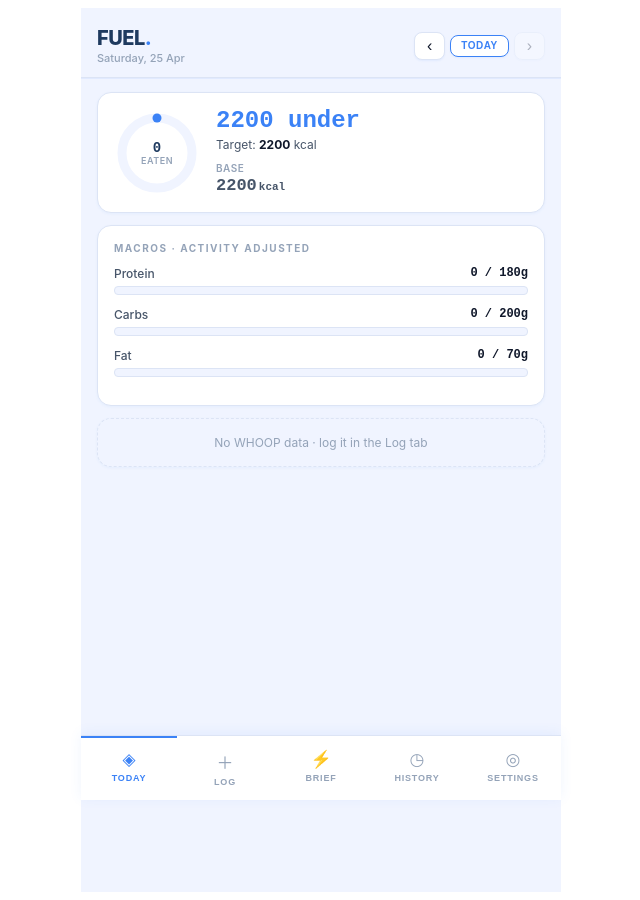
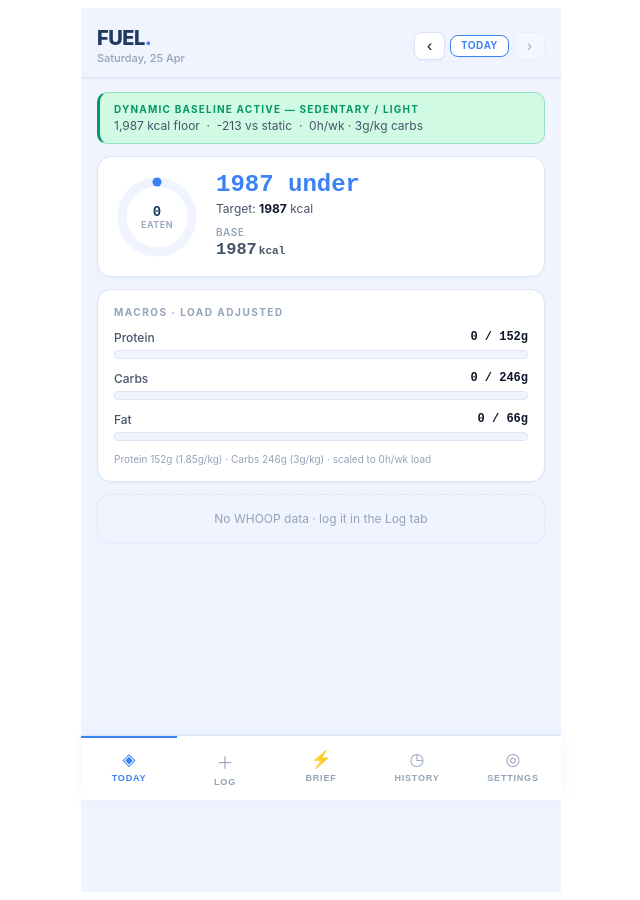
Before and after one commit to cpapenfuss-prog/food_tracker, a React (Vite) app: page / in a window 1280 px wide. Shown: the whole page, without its empty margins (319-959 px from the left). Built offline with nearby package versions, Linux system fonts and the light colour scheme.

Commit message:
Dynamic macro calc

```diff
--- a/src/App.jsx
+++ b/src/App.jsx
@@ -5,6 +5,7 @@ import LogView from "./LogView.jsx";
 import HistoryView from "./HistoryView.jsx";
 import SettingsView from "./SettingsView.jsx";
 import BriefingView from "./BriefingView.jsx";
+import { computeDynamicBaseline } from "./pmc.js";
 
 const NAV = [
   { id: "dashboard", icon: "◈", label: "Today" },
@@ -48,24 +49,26 @@ export default function App() {
 
   const workoutBurn = dayData.workout?.calories || 0;
   const walkBurn = Math.round((dayData.walk?.minutes || 0) * 4.5);
-  // Once a real workout is logged, planned burn is ignored — actual overrides plan
   const plannedBurn = dayData.workout ? 0 : (dayData.planned?.burn || 0);
   const totalBurn = workoutBurn + walkBurn;
   const projectedBurn = totalBurn + plannedBurn;
 
-  // AI targets take priority when set; otherwise fall back to formula
+  // Dynamic baseline replaces the static floor
+  const db = computeDynamicBaseline(allData, settings, dateView);
+
+  // AI targets take priority when set; otherwise use dynamic baseline
   const aiTargets = dayData.aiTargets || null;
   const dynamicTargets = aiTargets || {
-    calories: settings.calories + totalBurn,
-    protein: settings.protein,
-    carbs: settings.carbs + Math.round(totalBurn / 4),
-    fat: settings.fat,
+    calories: db.dynamicBaseline + totalBurn,
+    protein: db.protein,
+    carbs: db.carbs + Math.round(totalBurn / 4), // extra carbs for actual burn
+    fat: db.fat,
   };
   const projectedTargets = aiTargets || {
-    calories: settings.calories + projectedBurn,
-    protein: settings.protein,
-    carbs: settings.carbs + Math.round(projectedBurn / 4),
-    fat: settings.fat,
+    calories: db.dynamicBaseline + projectedBurn,
+    protein: db.protein,
+    carbs: db.carbs + Math.round(projectedBurn / 4),
+    fat: db.fat,
   };
 
   const calorieGap = (plannedBurn > 0 ? projectedTargets.calories : dynamicTargets.calories) - totals.calories;
@@ -130,6 +133,7 @@ export default function App() {
             totalBurn={totalBurn} plannedBurn={plannedBurn}
             settings={settings} dayDescription={dayData.dayDescription}
             aiTargets={aiTargets} isToday={isToday}
+            dynamicBaseline={db}
           />
         )}
         {tab === "log" && (
--- a/src/Dashboard.jsx
+++ b/src/Dashboard.jsx
@@ -1,16 +1,34 @@
 import { COLORS, Card, SectionTitle, StatMini, RecoveryDot, MacroBar, fmt, feelColor, feelColor2 } from "./shared.jsx";
 
-export default function Dashboard({ dayData, totals, calorieGap, dynamicTargets, projectedTargets, totalBurn, plannedBurn, settings, dayDescription, aiTargets, isToday }) {
+export default function Dashboard({ dayData, totals, calorieGap, dynamicTargets, projectedTargets, totalBurn, plannedBurn, settings, dayDescription, aiTargets, isToday, dynamicBaseline: db }) {
   const activeTargets = plannedBurn > 0 ? projectedTargets : dynamicTargets;
   const calPct = Math.min((totals.calories / activeTargets.calories) * 100, 100);
   const isUnder = calorieGap >= 0;
   const gapColor = Math.abs(calorieGap) < 150 ? COLORS.green : isUnder ? COLORS.accent : COLORS.red;
   const gapLabel = isUnder ? `${fmt(calorieGap)} under` : `${fmt(Math.abs(calorieGap))} over`;
-
   const ringColor = calPct > 100 ? COLORS.red : calPct > 85 ? COLORS.amber : COLORS.accent;
 
   return (
     <div style={{ display: "flex", flexDirection: "column", gap: 12 }}>
+
+      {/* Dynamic baseline banner — only shown when load differs meaningfully from static */}
+      {db && Math.abs(db.delta) >= 50 && !aiTargets && (
+        <div style={{
+          padding: "10px 14px",
+          background: db.delta > 0 ? COLORS.purpleLight : COLORS.greenLight,
+          border: `1px solid ${db.delta > 0 ? COLORS.purple + "44" : COLORS.green + "44"}`,
+          borderLeft: `3px solid ${db.delta > 0 ? COLORS.purple : COLORS.green}`,
+          borderRadius: 10,
+          display: "flex", flexDirection: "column", gap: 3,
+        }}>
+          <div style={{ fontSize: 10, fontWeight: 700, letterSpacing: 1.2, textTransform: "uppercase", color: db.delta > 0 ? COLORS.purple : COLORS.green }}>
+            Dynamic baseline active — {db.palLabel}
+          </div>
+          <div style={{ fontSize: 12, color: COLORS.textDim }}>
+            {db.dynamicBaseline.toLocaleString()} kcal floor &nbsp;·&nbsp; {db.delta > 0 ? "+" : ""}{db.delta} vs static &nbsp;·&nbsp; {db.avgHoursPerWeek}h/wk · {db.carbsPerKg}g/kg carbs
+          </div>
+        </div>
+      )}
 
       {/* Day description */}
       {dayDescription && (
@@ -60,7 +78,7 @@ export default function Dashboard({ dayData, totals, calorieGap, dynamicTargets,
               </div>
             </div>
             <div style={{ display: "flex", gap: 14, flexWrap: "wrap" }}>
-              <StatMini label="Base" val={settings.calories} unit="kcal" color={COLORS.textDim} />
+              <StatMini label="Base" val={db ? db.dynamicBaseline : settings.calories} unit="kcal" color={COLORS.textDim} />
               {totalBurn > 0 && <StatMini label="Burned" val={totalBurn} unit="kcal" color={COLORS.blue} />}
               {plannedBurn > 0 && <StatMini label="Planned" val={plannedBurn} unit="kcal" color={COLORS.purple} />}
             </div>
@@ -76,11 +94,16 @@ export default function Dashboard({ dayData, totals, calorieGap, dynamicTargets,
       {/* Macros */}
       <Card>
         <SectionTitle>
-          Macros · {aiTargets ? "AI targets" : plannedBurn > 0 ? "projected full day" : "activity adjusted"}
+          Macros · {aiTargets ? "AI targets" : plannedBurn > 0 ? "projected full day" : "load adjusted"}
         </SectionTitle>
         <MacroBar label="Protein" val={totals.protein} target={activeTargets.protein} color={COLORS.green} />
         <MacroBar label="Carbs" val={totals.carbs} target={activeTargets.carbs} color={COLORS.accent} />
         <MacroBar label="Fat" val={totals.fat} target={activeTargets.fat} color={COLORS.purple} />
+        {db && !aiTargets && (
+          <div style={{ fontSize: 10, color: COLORS.textFaint, marginTop: 4 }}>
+            Protein {db.protein}g (1.85g/kg) · Carbs {db.carbs}g ({db.carbsPerKg}g/kg) · scaled to {db.avgHoursPerWeek}h/wk load
+          </div>
+        )}
       </Card>
 
       {/* WHOOP */}
--- a/src/SettingsView.jsx
+++ b/src/SettingsView.jsx
@@ -1,7 +1,7 @@
 import { useState } from "react";
 import { COLORS, Card, SectionTitle, Label, Input, primaryBtn } from "./shared.jsx";
 
-export default function SettingsView({ settings, onSave }) {
+export default function SettingsView({ settings, onSave, allData }) {
   const [form, setForm] = useState({ ...settings });
   const [saved, setSaved] = useState(false);
 
@@ -20,29 +20,48 @@ export default function SettingsView({ settings, onSave }) {
     setTimeout(() => setSaved(false), 2000);
   }
 
+  const rmr = Math.round(Number(form.calories) / 1.55);
+  const bw = Number(form.weight) || 80;
+
   return (
     <div style={{ display: "flex", flexDirection: "column", gap: 12 }}>
 
       <Card>
         <SectionTitle>Baseline nutrition targets</SectionTitle>
         <div style={{ fontSize: 12, color: COLORS.textDim, marginBottom: 14, lineHeight: 1.6 }}>
-          These are your sedentary baselines. The app automatically adjusts targets upward based on workouts and walking.
+          The <strong>static baseline</strong> is used only as an <strong>RMR anchor</strong> for the dynamic load model
+          (RMR = baseline ÷ 1.55). The app adjusts all daily targets automatically based on your
+          rolling 7-day training load and single-day workout burn — you never need to touch these manually.
         </div>
         <div style={{ marginBottom: 12 }}>
-          <Label>Daily calories (sedentary baseline)</Label>
+          <Label>Daily calories — sedentary baseline (RMR anchor)</Label>
           <Input value={form.calories} onChange={v => set("calories", v)} placeholder="2200" type="number" />
+          <div style={{ fontSize: 11, color: COLORS.textFaint, marginTop: 4 }}>
+            Implied RMR: {rmr.toLocaleString()} kcal/day
+          </div>
         </div>
         <div style={{ display: "grid", gridTemplateColumns: "1fr 1fr 1fr", gap: 10, marginBottom: 4 }}>
-          <div><Label>Protein (g)</Label><Input value={form.protein} onChange={v => set("protein", v)} placeholder="180" type="number" /></div>
-          <div><Label>Carbs (g)</Label><Input value={form.carbs} onChange={v => set("carbs", v)} placeholder="200" type="number" /></div>
-          <div><Label>Fat (g)</Label><Input value={form.fat} onChange={v => set("fat", v)} placeholder="70" type="number" /></div>
+          <div><Label>Protein (g) fallback</Label><Input value={form.protein} onChange={v => set("protein", v)} placeholder="180" type="number" /></div>
+          <div><Label>Carbs (g) fallback</Label><Input value={form.carbs} onChange={v => set("carbs", v)} placeholder="200" type="number" /></div>
+          <div><Label>Fat (g) fallback</Label><Input value={form.fat} onChange={v => set("fat", v)} placeholder="70" type="number" /></div>
+        </div>
+        <div style={{ fontSize: 11, color: COLORS.textFaint, marginTop: 4 }}>
+          Fallback values only used if dynamic calculation fails. Dynamic macros are computed from bodyweight below.
         </div>
       </Card>
 
       <Card>
         <SectionTitle>Body</SectionTitle>
-        <Label>Weight (kg) — used for burn estimates</Label>
+        <Label>Bodyweight (kg) — used for macro targets and burn estimates</Label>
         <Input value={form.weight} onChange={v => set("weight", v)} placeholder="82" type="number" step="0.1" />
+        {bw > 0 && (
+          <div style={{ marginTop: 10, padding: "10px 12px", background: COLORS.blueLight, borderRadius: 8, fontSize: 12, color: COLORS.navy, lineHeight: 1.8 }}>
+            <strong>Dynamic macro targets at {bw} kg:</strong><br />
+            Protein: {Math.round(bw * 1.85)}g (1.85g/kg — fixed)<br />
+            Carbs: {Math.round(bw * 3)}–{Math.round(bw * 7)}g (3–7g/kg — scales with load)<br />
+            Fat floor: {Math.round(bw * 0.8)}g (0.8g/kg minimum)
+          </div>
+        )}
       </Card>
 
       <Card>
@@ -73,24 +92,6 @@ export default function SettingsView({ settings, onSave }) {
       <button onClick={save} style={{ ...primaryBtn, width: "100%", fontSize: 15, padding: "14px" }}>
         {saved ? "✓ Saved!" : "Save settings"}
       </button>
-
-      {/* Macro calculator hint */}
-      <Card style={{ borderStyle: "dashed", background: COLORS.bg }}>
-        <SectionTitle>Macro guide</SectionTitle>
-        <div style={{ fontSize: 12, color: COLORS.textDim, lineHeight: 1.8 }}>
-          <div>Protein: <strong style={{ color: COLORS.text }}>2.0–2.2 g/kg</strong> body weight</div>
-          <div>Carbs: <strong style={{ color: COLORS.text }}>3–5 g/kg</strong> on base days, scales with training</div>
-          <div>Fat: <strong style={{ color: COLORS.text }}>0.8–1.0 g/kg</strong> for hormonal health</div>
-          {form.weight > 0 && (
-            <div style={{ marginTop: 10, padding: "8px 12px", background: COLORS.blueLight, borderRadius: 8 }}>
-              <div style={{ fontWeight: 600, color: COLORS.navy, marginBottom: 4 }}>Suggested for {form.weight} kg:</div>
-              <div>Protein: {Math.round(form.weight * 2.1)}g</div>
-              <div>Carbs: {Math.round(form.weight * 4)}g (rest day)</div>
-              <div>Fat: {Math.round(form.weight * 0.9)}g</div>
-            </div>
-          )}
-        </div>
-      </Card>
     </div>
   );
 }
--- a/src/pmc.js
+++ b/src/pmc.js
@@ -4,13 +4,12 @@
 //   ATL (Acute Training Load / Fatigue)    — 7-day time constant
 //   TSB (Training Stress Balance / Form)   = CTL - ATL
 
-const CTL_TC = 42; // days
-const ATL_TC = 7;  // days
+const CTL_TC = 42;
+const ATL_TC = 7;
 const CTL_DECAY = 1 - 1 / CTL_TC;
 const ATL_DECAY = 1 - 1 / ATL_TC;
 
 export function computePMC(allData) {
-  // Collect all date-keyed days that have TSS data, sorted oldest → newest
   const days = Object.keys(allData)
     .filter(k => !k.startsWith("__") && k.match(/^\d{4}-\d{2}-\d{2}$/))
     .sort((a, b) => a.localeCompare(b));
@@ -19,7 +18,6 @@ export function computePMC(allData) {
   let atl = 0;
   const history = [];
 
-  // Fill gaps: build a continuous date range from first day to today
   if (days.length === 0) {
     return { ctl: 0, atl: 0, tsb: 0, history: [], rampRate: 0 };
   }
@@ -27,7 +25,6 @@ export function computePMC(allData) {
   const first = days[0];
   const today = new Date().toISOString().slice(0, 10);
 
-  // Iterate every calendar day from first logged day to today
   let cursor = new Date(first + "T12:00:00");
   const end = new Date(today + "T12:00:00");
 
@@ -52,16 +49,83 @@ export function computePMC(allData) {
 
   const tsb = Math.round(ctl - atl);
 
-  // 7-day ramp rate: change in CTL over the last 7 days
   const rampRate = history.length >= 7
     ? Math.round((history[history.length - 1].ctl - history[history.length - 7].ctl) * 10) / 10
     : 0;
 
+  return { ctl: Math.round(ctl), atl: Math.round(atl), tsb, history, rampRate };
+}
+
+// ── Dynamic Baseline Engine ───────────────────────────────────────────────────
+// Derives RMR from the static baseline (settings.calories / 1.55),
+// then multiplies by a PAL factor from rolling 7-day training hours.
+//
+// Sources:
+//   PAL scale:  WHO/FAO/UNU (2001)
+//   Protein:    Thomas et al., Academy of Nutrition and Dietetics (2016) — 1.85 g/kg fixed
+//   Carbs:      Jeukendrup & Burke, Sports Nutrition (2011) — 3–7 g/kg scaled with load
+//   Fat:        fills remainder, floor 0.8 g/kg for hormonal health
+
+export function computeDynamicBaseline(allData, settings, referenceKey) {
+  // 1. RMR anchor
+  const rmr = settings.calories / 1.55;
+
+  // 2. Rolling 7-day training hours (days before referenceKey)
+  let totalHours = 0;
+  let totalTSS = 0;
+  const dailyBreakdown = [];
+
+  for (let i = 1; i <= 7; i++) {
+    const d = new Date(referenceKey + "T12:00:00");
+    d.setDate(d.getDate() - i);
+    const k = d.toISOString().slice(0, 10);
+    const day = allData[k] || {};
+    const wo = day.workout;
+    const durH = wo ? (wo.duration || 0) / 60 : 0;
+    const walkH = day.walk ? (day.walk.minutes || 0) / 60 : 0;
+    totalHours += durH + walkH;
+    totalTSS += wo?.tss || 0;
+    dailyBreakdown.push({ key: k, durH, walkH, tss: wo?.tss || 0 });
+  }
+
+  const avgHoursPerWeek = totalHours; // 7-day total = weekly average
+
+  // 3. PAL lookup (WHO/FAO/UNU 2001)
+  let pal, palLabel;
+  if (avgHoursPerWeek < 3)       { pal = 1.40; palLabel = "Sedentary / Light"; }
+  else if (avgHoursPerWeek < 6)  { pal = 1.55; palLabel = "Moderately Active"; }
+  else if (avgHoursPerWeek < 8)  { pal = 1.65; palLabel = "Active"; }
+  else if (avgHoursPerWeek < 10) { pal = 1.725; palLabel = "Very Active"; }
+  else if (avgHoursPerWeek < 14) { pal = 1.80; palLabel = "Extremely Active"; }
+  else                           { pal = 1.90; palLabel = "Elite Load"; }
+
+  // 4. Dynamic TDEE
+  const dynamicBaseline = Math.round(rmr * pal);
+  const delta = dynamicBaseline - settings.calories;
+
+  // 5. Macro targets
+  const bw = settings.weight || 80;
+  const protein = Math.round(bw * 1.85);
+
+  let carbsPerKg;
+  if (avgHoursPerWeek < 3)       carbsPerKg = 3.0;
+  else if (avgHoursPerWeek < 6)  carbsPerKg = 4.5;
+  else if (avgHoursPerWeek < 8)  carbsPerKg = 5.5;
+  else if (avgHoursPerWeek < 10) carbsPerKg = 6.0;
+  else if (avgHoursPerWeek < 14) carbsPerKg = 6.5;
+  else                           carbsPerKg = 7.0;
+  const carbs = Math.round(bw * carbsPerKg);
+
+  const remainingKcal = dynamicBaseline - (protein * 4) - (carbs * 4);
+  const fat = Math.max(Math.round(remainingKcal / 9), Math.round(bw * 0.8));
+
   return {
-    ctl: Math.round(ctl),
-    atl: Math.round(atl),
-    tsb,
-    history,
-    rampRate,
+    rmr: Math.round(rmr), pal, palLabel,
+    avgHoursPerWeek: Math.round(avgHoursPerWeek * 10) / 10,
+    totalTSS, dynamicBaseline,
+    staticBaseline: settings.calories, delta,
+    protein, carbs, fat,
+    carbsPerKg: Math.round(carbsPerKg * 10) / 10,
+    dailyBreakdown,
   };
 }
```
